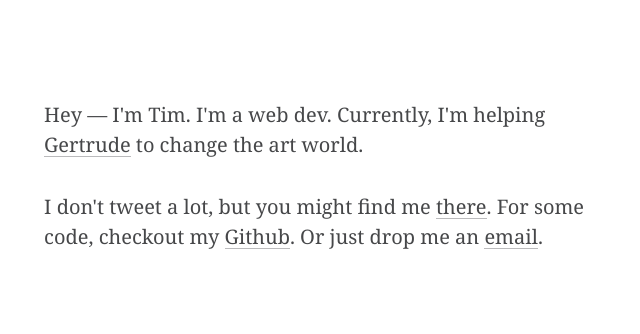
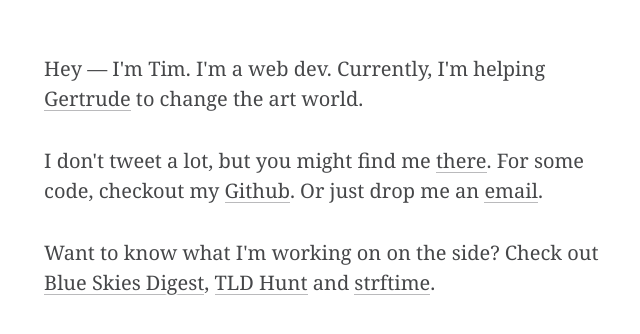
Before and after one commit to TimPetricola/timpetricola.github.io, a website: page index.html in a window 1280 px wide. Shown: the part 208-542 px from the top of the page, without its empty margins (306-946 px from the left). Drawn offline with Linux system fonts and the light colour scheme.

Commit message:
Add side projects

```diff
--- a/index.html
+++ b/index.html
@@ -17,6 +17,7 @@
   <div class="container">
     <p>Hey — I'm Tim. I'm a web dev. Currently, I'm helping <a href="https://gertrude.co">Gertrude</a> to change the art world.</p>
     <p>I don't tweet a lot, but you might find me <a href="https://twitter.com/TimPetricola">there</a>. For some code, checkout my <a href="http://github.com/TimPetricola/">Github</a>. Or just drop me an <a href="mailto:tim.petricola@gmail.com">email</a>.</p>
+    <p>Want to know what I'm working on on the side? Check out <a href="http://blue-skies.timpetricola.com">Blue Skies Digest</a>, <a href="http://tlds.timpetricola.com">TLD Hunt</a> and <a href="http://timpetricola.com/strftime">strftime</a>.</p>
   </div>
 
   <script type="text/javascript">
```
